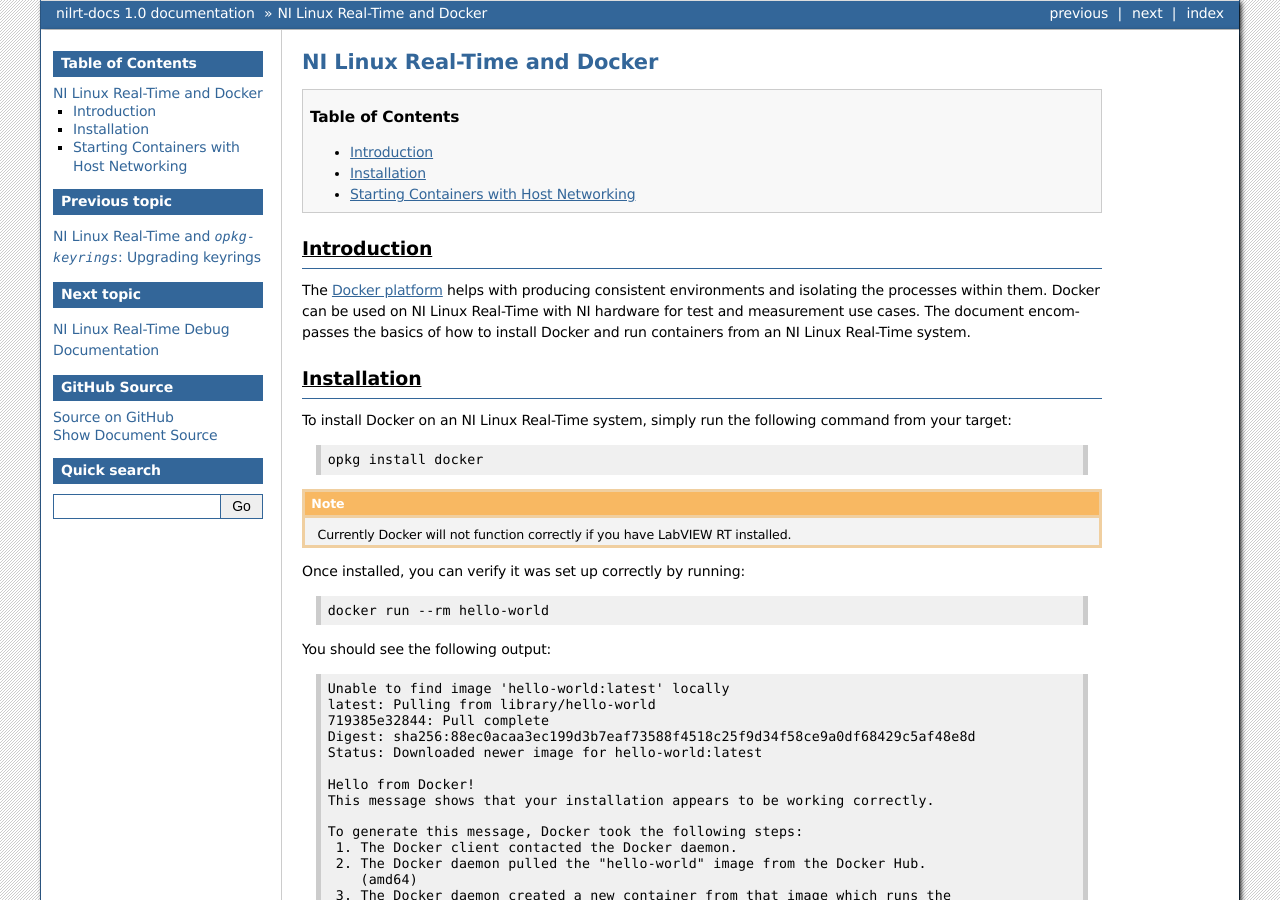
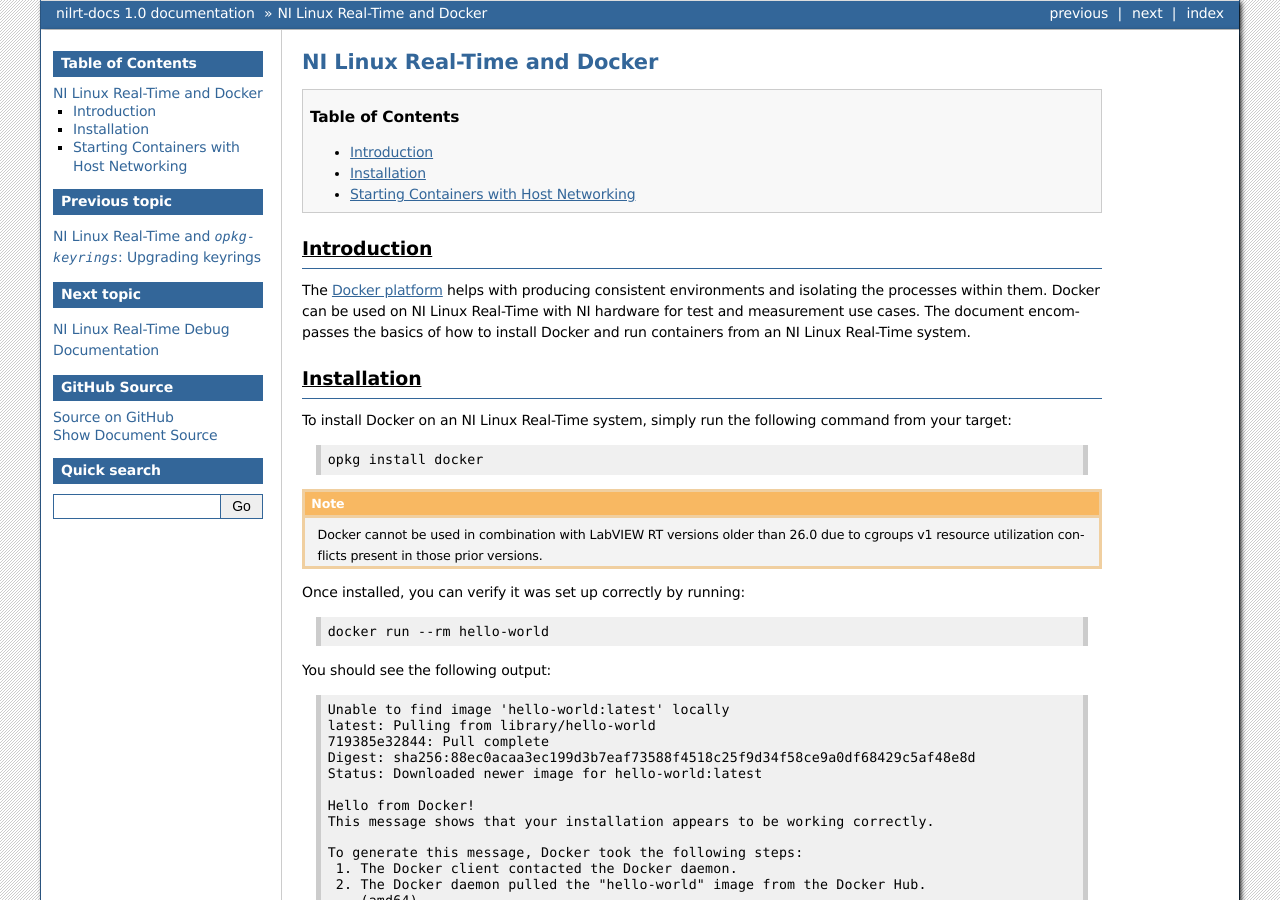
Before and after one commit to ni/nilrt-docs, a Sphinx documentation site: the page built from docs/source/docker/docker.rst, in a window 1280 px wide and 900 px high. Built offline with Sphinx 7.4.7, drawn with Linux system fonts in a browser that asks for light colours.

Commit message:
docker: update LabVIEW RT conflict note
Update note on LabVIEW RT incompatibility to indicate the issue is
fixed in versions 26.0 or newer.

Signed-off-by: Gratian Crisan <gratian.crisan@emerson.com>

```diff
--- a/docs/source/docker/docker.rst
+++ b/docs/source/docker/docker.rst
@@ -29,7 +29,7 @@
 
 .. note::
 
-    Currently Docker will not function correctly if you have LabVIEW RT installed.
+    Docker cannot be used in combination with LabVIEW RT versions older than 26.0 due to cgroups v1 resource utilization conflicts present in those prior versions.
 
 Once installed, you can verify it was set up correctly by running:
 
```
